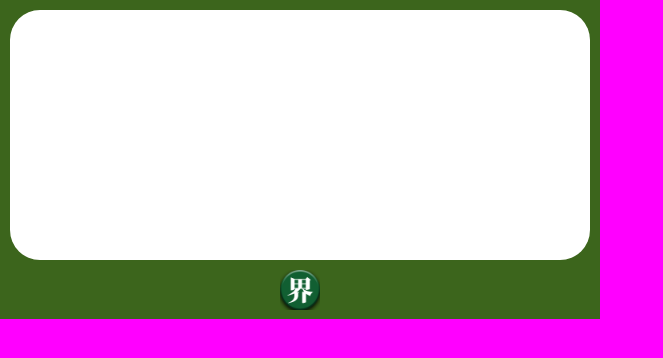
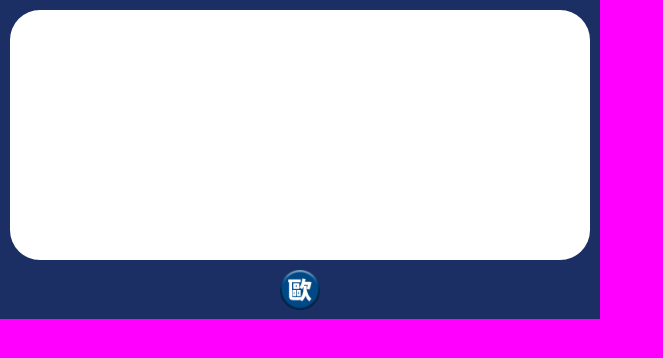
Before and after one commit to YuutaTsubasa/youtube-superchat-message-tool, an Electron app: page src/message.html in a window 1024 px wide. Shown: the whole page, without its empty margins (0-663 px from the left). Drawn offline with Linux system fonts and the light colour scheme.

Commit message:
Change picture to opay

```diff
--- a/src/message.css
+++ b/src/message.css
@@ -11,7 +11,7 @@ html, body {
 }
 
 main {
-    background-color: #3c651c;
+    background-color: #1c2f65;
     min-height: 300px;
     width: 600px;
     padding-top: 5px;
--- a/src/message.html
+++ b/src/message.html
@@ -3,7 +3,7 @@
     <head>
         <link rel="stylesheet" href="./message.css" />
         <meta charset="utf-8" />
-        <title>悠太個人工作室-綠界訊息顯示</title>
+        <title>悠太個人工作室-歐付寶訊息顯示</title>
     </head>
     <body>
         <main>
@@ -12,7 +12,7 @@
                 <div class="author"></div>
             </section>
             <footer class="footer">
-                <img src="./images/ecpay.png" alt="綠界訊息" />
+                <img src="./images/opay.png" alt="歐付寶訊息" />
             </footer>
         </main>
     </body>
```
Also changed, not shown: src/images/ecpay.png (deleted), src/images/opay.png (added).
